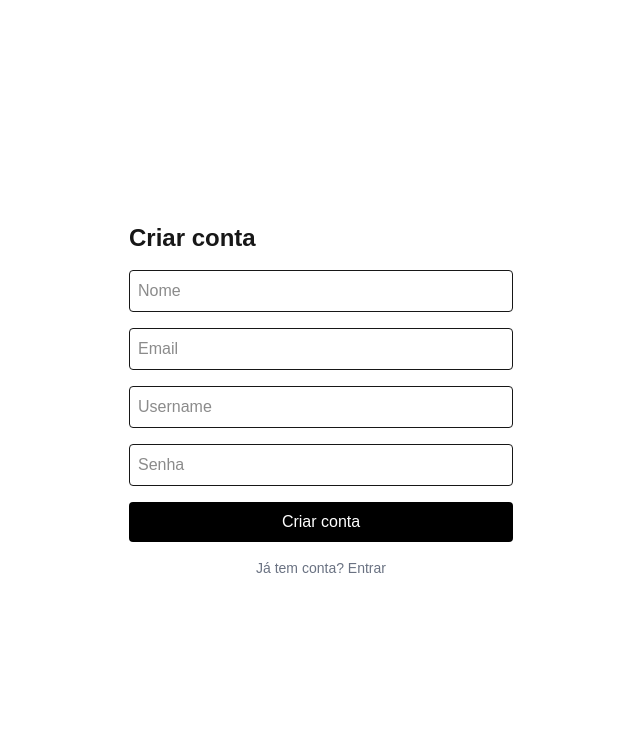
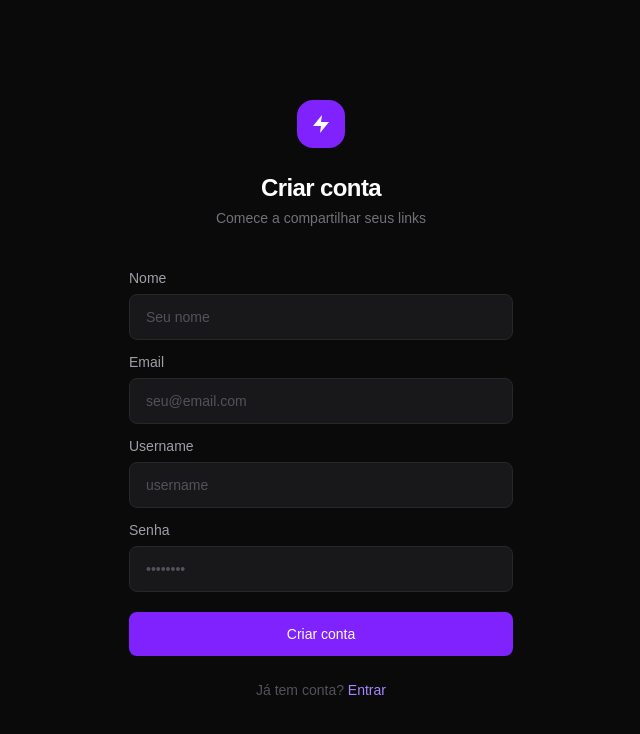
Before and after one commit to Felipe-Yasuo/devlinks, a Next.js app: page /register in a window 1280 px wide. Shown: the top 734 px of the page, without its empty margins (319-959 px from the left). Built offline with nearby package versions, Linux system fonts and the light colour scheme; no server answers.

Commit message:
style: redesign all pages with dark theme

```diff
--- a/src/app/(auth)/login/page.tsx
+++ b/src/app/(auth)/login/page.tsx
@@ -14,7 +14,8 @@ export default function LoginPage() {
         setLoading(true)
         setError("")
 
-        const formData = new FormData(e.currentTarget)
+        const form = e.currentTarget
+        const formData = new FormData(form)
 
         const result = await signIn("credentials", {
             email: formData.get("email") as string,
@@ -32,26 +33,65 @@ export default function LoginPage() {
     }
 
     return (
-        <div className="min-h-screen flex items-center justify-center">
-            <form onSubmit={handleSubmit} className="flex flex-col gap-4 w-full max-w-sm">
-                <h1 className="text-2xl font-bold">Entrar</h1>
+        <div className="min-h-screen bg-[#0a0a0a] flex items-center justify-center p-4">
+            <div className="w-full max-w-sm">
 
-                {error && <p className="text-red-500 text-sm">{error}</p>}
+                <div className="mb-10 text-center">
+                    <div className="inline-flex items-center justify-center w-12 h-12 rounded-2xl bg-violet-600 mb-6">
+                        <svg width="24" height="24" viewBox="0 0 24 24" fill="none">
+                            <path d="M13 3L4 14h8l-1 7 9-11h-8l1-7z" fill="white" strokeWidth="1.5" />
+                        </svg>
+                    </div>
+                    <h1 className="text-2xl font-bold text-white tracking-tight">Bem-vindo de volta</h1>
+                    <p className="text-zinc-500 text-sm mt-1">Entre na sua conta DevLinks</p>
+                </div>
 
-                <input name="email" type="email" placeholder="Email" required
-                    className="border p-2 rounded" />
-                <input name="password" type="password" placeholder="Senha" required
-                    className="border p-2 rounded" />
+                <form onSubmit={handleSubmit} className="flex flex-col gap-3">
+                    {error && (
+                        <div className="bg-red-500/10 border border-red-500/20 rounded-lg px-4 py-3">
+                            <p className="text-red-400 text-sm">{error}</p>
+                        </div>
+                    )}
 
-                <button type="submit" disabled={loading}
-                    className="bg-black text-white p-2 rounded disabled:opacity-50">
-                    {loading ? "Entrando..." : "Entrar"}
-                </button>
+                    <div className="flex flex-col gap-1.5">
+                        <label className="text-zinc-400 text-sm">Email</label>
+                        <input
+                            name="email"
+                            type="email"
+                            placeholder="seu@email.com"
+                            required
+                            className="bg-zinc-900 border border-zinc-800 text-white placeholder-zinc-600 rounded-lg px-4 py-3 text-sm focus:outline-none focus:border-violet-500 transition-colors"
+                        />
+                    </div>
 
-                <a href="/register" className="text-sm text-center text-gray-500">
-                    Não tem conta? Cadastrar
-                </a>
-            </form>
+                    <div className="flex flex-col gap-1.5">
+                        <label className="text-zinc-400 text-sm">Senha</label>
+                        <input
+                            name="password"
+                            type="password"
+                            placeholder="••••••••"
+                            required
+                            className="bg-zinc-900 border border-zinc-800 text-white placeholder-zinc-600 rounded-lg px-4 py-3 text-sm focus:outline-none focus:border-violet-500 transition-colors"
+                        />
+                    </div>
+
+                    <button
+                        type="submit"
+                        disabled={loading}
+                        className="bg-violet-600 hover:bg-violet-500 disabled:opacity-50 disabled:cursor-not-allowed text-white font-medium rounded-lg py-3 text-sm transition-colors mt-2"
+                    >
+                        {loading ? "Entrando..." : "Entrar"}
+                    </button>
+                </form>
+
+                <p className="text-center text-zinc-600 text-sm mt-6">
+                    Não tem conta?{" "}
+                    <a href="/register" className="text-violet-400 hover:text-violet-300 transition-colors">
+                        Cadastrar
+                    </a>
+                </p>
+
+            </div>
         </div>
     )
 }
--- a/src/app/(auth)/register/page.tsx
+++ b/src/app/(auth)/register/page.tsx
@@ -14,16 +14,15 @@ export default function RegisterPage() {
         setLoading(true)
         setError("")
 
-        const formData = new FormData(e.currentTarget)
+        const form = e.currentTarget
+        const formData = new FormData(form)
 
-        const data = {
+        const result = await registerAction({
             name: formData.get("name") as string,
             email: formData.get("email") as string,
             username: formData.get("username") as string,
             password: formData.get("password") as string,
-        }
-
-        const result = await registerAction(data)
+        })
 
         if (result.error) {
             setError(result.error)
@@ -35,30 +34,85 @@ export default function RegisterPage() {
     }
 
     return (
-        <div className="min-h-screen flex items-center justify-center">
-            <form onSubmit={handleSubmit} className="flex flex-col gap-4 w-full max-w-sm">
-                <h1 className="text-2xl font-bold">Criar conta</h1>
+        <div className="min-h-screen bg-[#0a0a0a] flex items-center justify-center p-4">
+            <div className="w-full max-w-sm">
 
-                {error && <p className="text-red-500 text-sm">{error}</p>}
+                <div className="mb-10 text-center">
+                    <div className="inline-flex items-center justify-center w-12 h-12 rounded-2xl bg-violet-600 mb-6">
+                        <svg width="24" height="24" viewBox="0 0 24 24" fill="none">
+                            <path d="M13 3L4 14h8l-1 7 9-11h-8l1-7z" fill="white" strokeWidth="1.5" />
+                        </svg>
+                    </div>
+                    <h1 className="text-2xl font-bold text-white tracking-tight">Criar conta</h1>
+                    <p className="text-zinc-500 text-sm mt-1">Comece a compartilhar seus links</p>
+                </div>
 
-                <input name="name" placeholder="Nome" required
-                    className="border p-2 rounded" />
-                <input name="email" type="email" placeholder="Email" required
-                    className="border p-2 rounded" />
-                <input name="username" placeholder="Username" required
-                    className="border p-2 rounded" />
-                <input name="password" type="password" placeholder="Senha" required
-                    className="border p-2 rounded" />
+                <form onSubmit={handleSubmit} className="flex flex-col gap-3">
+                    {error && (
+                        <div className="bg-red-500/10 border border-red-500/20 rounded-lg px-4 py-3">
+                            <p className="text-red-400 text-sm">{error}</p>
+                        </div>
+                    )}
 
-                <button type="submit" disabled={loading}
-                    className="bg-black text-white p-2 rounded disabled:opacity-50">
-                    {loading ? "Criando conta..." : "Criar conta"}
-                </button>
+                    <div className="flex flex-col gap-1.5">
+                        <label className="text-zinc-400 text-sm">Nome</label>
+                        <input
+                            name="name"
+                            placeholder="Seu nome"
+                            required
+                            className="bg-zinc-900 border border-zinc-800 text-white placeholder-zinc-600 rounded-lg px-4 py-3 text-sm focus:outline-none focus:border-violet-500 transition-colors"
+                        />
+                    </div>
 
-                <a href="/login" className="text-sm text-center text-gray-500">
-                    Já tem conta? Entrar
-                </a>
-            </form>
+                    <div className="flex flex-col gap-1.5">
+                        <label className="text-zinc-400 text-sm">Email</label>
+                        <input
+                            name="email"
+                            type="email"
+                            placeholder="seu@email.com"
+                            required
+                            className="bg-zinc-900 border border-zinc-800 text-white placeholder-zinc-600 rounded-lg px-4 py-3 text-sm focus:outline-none focus:border-violet-500 transition-colors"
+                        />
+                    </div>
+
+                    <div className="flex flex-col gap-1.5">
+                        <label className="text-zinc-400 text-sm">Username</label>
+                        <input
+                            name="username"
+                            placeholder="username"
+                            required
+                            className="bg-zinc-900 border border-zinc-800 text-white placeholder-zinc-600 rounded-lg px-4 py-3 text-sm focus:outline-none focus:border-violet-500 transition-colors"
+                        />
+                    </div>
+
+                    <div className="flex flex-col gap-1.5">
+                        <label className="text-zinc-400 text-sm">Senha</label>
+                        <input
+                            name="password"
+                            type="password"
+                            placeholder="••••••••"
+                            required
+                            className="bg-zinc-900 border border-zinc-800 text-white placeholder-zinc-600 rounded-lg px-4 py-3 text-sm focus:outline-none focus:border-violet-500 transition-colors"
+                        />
+                    </div>
+
+                    <button
+                        type="submit"
+                        disabled={loading}
+                        className="bg-violet-600 hover:bg-violet-500 disabled:opacity-50 disabled:cursor-not-allowed text-white font-medium rounded-lg py-3 text-sm transition-colors mt-2"
+                    >
+                        {loading ? "Criando conta..." : "Criar conta"}
+                    </button>
+                </form>
+
+                <p className="text-center text-zinc-600 text-sm mt-6">
+                    Já tem conta?{" "}
+                    <a href="/login" className="text-violet-400 hover:text-violet-300 transition-colors">
+                        Entrar
+                    </a>
+                </p>
+
+            </div>
         </div>
     )
 }
```
Also changed, not shown: src/app/[username]/page.tsx (+20 -8 lines), src/app/dashboard/page.tsx (+35 -5 lines), src/components/LinkForm.tsx (+27 -10 lines), src/components/LinkList.tsx (+45 -21 lines).
